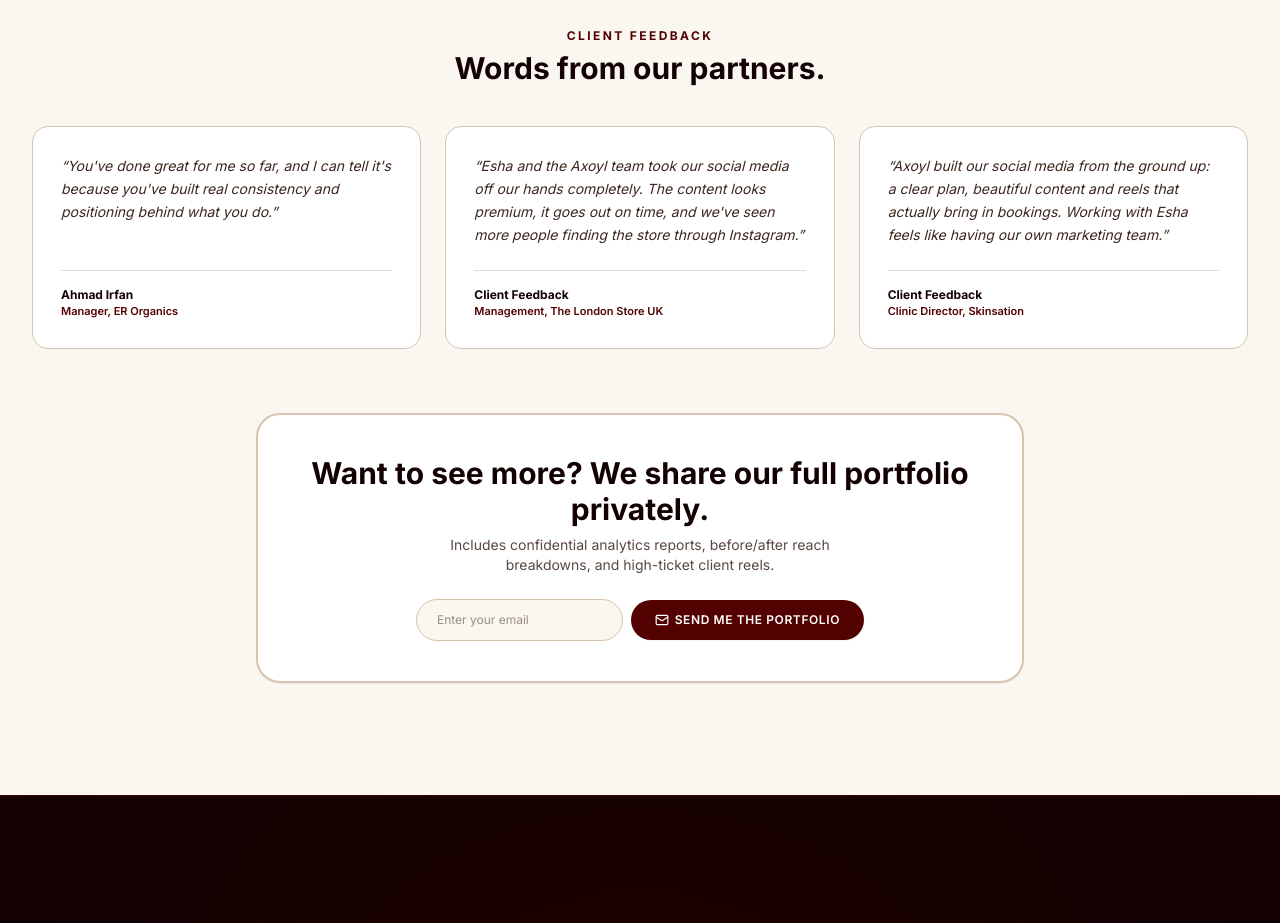
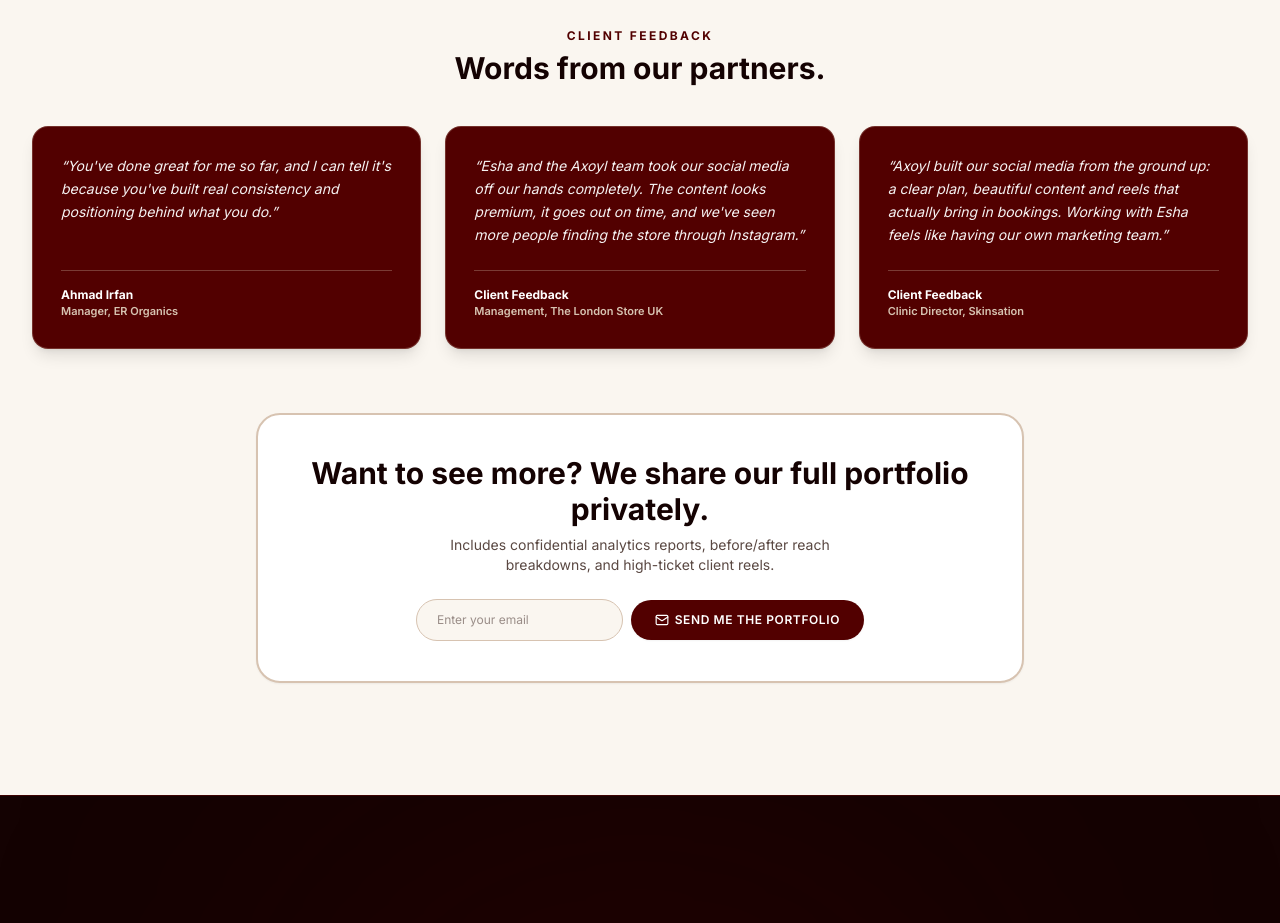
Before and after one commit to zohaasadiq/axoyl-digital, a Next.js app: page / in a window 1280 px wide. Shown: the part 5160-6083 px from the top of the page. Built offline with nearby package versions, Linux system fonts and the light colour scheme.

Commit message:
feat: match testimonial cards color scheme to what we do deep maroon theme

```diff
--- a/src/components/SelectedWorkSection.tsx
+++ b/src/components/SelectedWorkSection.tsx
@@ -172,16 +172,21 @@ export default function SelectedWorkSection() {
             {TESTIMONIALS.map((t, idx) => (
               <div
                 key={idx}
-                className="rounded-2xl bg-white border border-[#D7C3B1] p-6 sm:p-7 flex flex-col justify-between shadow-xs hover:border-[#520000]/60 transition-all"
+                className="rounded-2xl bg-[#520000] text-white border border-[#D7C3B1]/25 p-6 sm:p-7 flex flex-col justify-between hover:border-[#D7C3B1]/70 hover:-translate-y-1.5 hover:shadow-2xl transition-all duration-300 relative overflow-hidden group shadow-lg"
               >
-                <p className="text-sm text-[#3D261E] italic leading-relaxed mb-6">
-                  “{t.quote}”
-                </p>
-                <div className="pt-4 border-t border-[#D7C3B1]/60">
-                  <p className="text-xs font-bold text-[#140202]">{t.author}</p>
-                  <p className="text-[11px] text-[#520000] font-semibold">
-                    {t.role}, {t.brand}
+                {/* Subtle luxury light sheen */}
+                <div className="absolute inset-0 bg-gradient-to-tr from-transparent via-white/5 to-white/10 opacity-0 group-hover:opacity-100 transition-opacity pointer-events-none" />
+
+                <div className="relative z-10 flex flex-col justify-between h-full">
+                  <p className="text-sm text-white/95 italic leading-relaxed mb-6 font-serif">
+                    “{t.quote}”
                   </p>
+                  <div className="pt-4 border-t border-[#D7C3B1]/30">
+                    <p className="text-xs font-bold text-white">{t.author}</p>
+                    <p className="text-[11px] text-[#D7C3B1] font-semibold">
+                      {t.role}, {t.brand}
+                    </p>
+                  </div>
                 </div>
               </div>
             ))}
```
